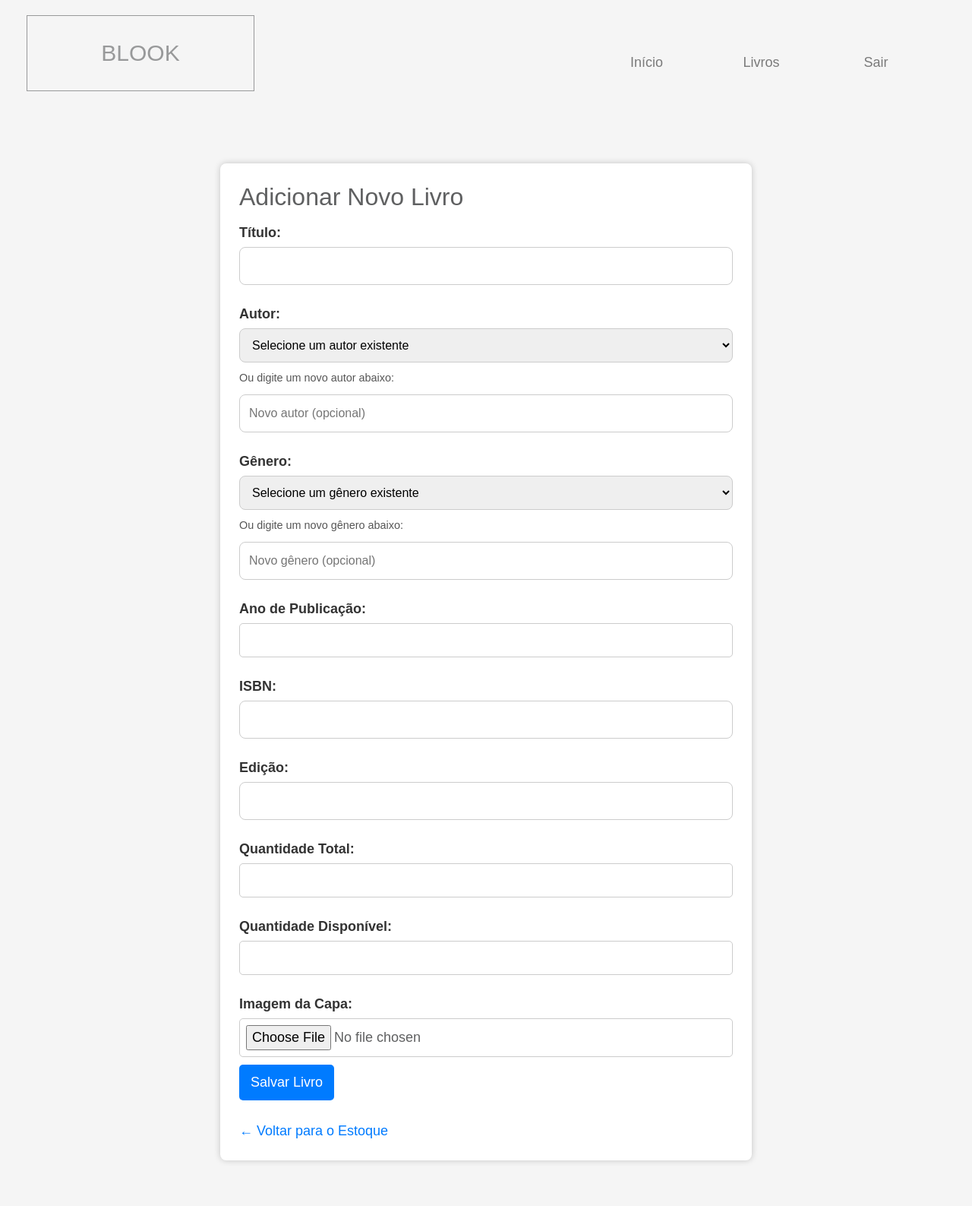
After one commit to bibliotecablook-ai/biblioteca, a PHP site: page /adicionar_livro.php in a window 1280 px wide. The commit adds this page. Shown: the whole page at 76% size. Run offline with PHP 8.4, Linux system fonts and the light colour scheme; data comes from the database, SQL or seed files in the repository; both versions use the stored data as it was after the commit.

Commit message:
Add files via upload

```diff
--- /dev/null
+++ b/adicionar_livro.php
@@ -0,0 +1,178 @@
+<?php
+include 'cabecalho_painel.php';
+
+$host = "localhost";
+$user = "root";
+$pass = "";
+$db = "biblioteca_blook";
+$conn = new mysqli($host, $user, $pass, $db);
+if ($conn->connect_error) {
+    die("Erro de conexão: " . $conn->connect_error);
+}
+
+// Busca autores e gêneros existentes
+$autores = $conn->query("SELECT id_autor, nome_autor FROM autores ORDER BY nome_autor");
+$generos = $conn->query("SELECT id_genero, nome_genero FROM generos ORDER BY nome_genero");
+
+// Se o formulário foi enviado
+if ($_SERVER['REQUEST_METHOD'] === 'POST') {
+    $titulo = $_POST['titulo'];
+    $ano = $_POST['ano_publicacao'];
+    $isbn = $_POST['isbn'];
+    $edicao = $_POST['edicao'];
+    $quant_total = $_POST['quantidade_total'];
+    $quant_disp = $_POST['quantidade_disponivel'];
+
+    // ===== AUTOR =====
+    if (!empty($_POST['novo_autor'])) {
+        $novo_autor = trim($_POST['novo_autor']);
+        // Verifica se já existe
+        $check = $conn->prepare("SELECT id_autor FROM autores WHERE nome_autor = ?");
+        $check->bind_param("s", $novo_autor);
+        $check->execute();
+        $res = $check->get_result();
+
+        if ($res->num_rows > 0) {
+            $id_autor = $res->fetch_assoc()['id_autor'];
+        } else {
+            $stmt = $conn->prepare("INSERT INTO autores (nome_autor) VALUES (?)");
+            $stmt->bind_param("s", $novo_autor);
+            $stmt->execute();
+            $id_autor = $conn->insert_id;
+        }
+    } else {
+        $id_autor = $_POST['id_autor'];
+    }
+
+    // ===== GÊNERO =====
+    if (!empty($_POST['novo_genero'])) {
+        $novo_genero = trim($_POST['novo_genero']);
+        $check = $conn->prepare("SELECT id_genero FROM generos WHERE nome_genero = ?");
+        $check->bind_param("s", $novo_genero);
+        $check->execute();
+        $res = $check->get_result();
+
+        if ($res->num_rows > 0) {
+            $id_genero = $res->fetch_assoc()['id_genero'];
+        } else {
+            $stmt = $conn->prepare("INSERT INTO generos (nome_genero) VALUES (?)");
+            $stmt->bind_param("s", $novo_genero);
+            $stmt->execute();
+            $id_genero = $conn->insert_id;
+        }
+    } else {
+        $id_genero = $_POST['id_genero'];
+    }
+
+    // ===== Upload da capa =====
+    $caminho_capa = null;
+    if (isset($_FILES['capa']) && $_FILES['capa']['error'] === UPLOAD_ERR_OK) {
+        $extensao = pathinfo($_FILES['capa']['name'], PATHINFO_EXTENSION);
+        $nome_arquivo = uniqid('capa_') . '.' . $extensao;
+        $diretorio = 'img/capas/';
+        if (!is_dir($diretorio)) mkdir($diretorio, 0777, true);
+        move_uploaded_file($_FILES['capa']['tmp_name'], $diretorio . $nome_arquivo);
+        $caminho_capa = $diretorio . $nome_arquivo;
+    }
+
+    // ===== Inserção do livro =====
+    $stmt = $conn->prepare("INSERT INTO livros (titulo, id_autor, id_genero, ano_publicacao, isbn, edicao, quantidade_total, quantidade_disponivel, capa) VALUES (?, ?, ?, ?, ?, ?, ?, ?, ?)");
+    $stmt->bind_param("siiississ", $titulo, $id_autor, $id_genero, $ano, $isbn, $edicao, $quant_total, $quant_disp, $caminho_capa);
+    $stmt->execute();
+
+    echo "<script>alert('Livro adicionado com sucesso!'); window.location='estoque.php';</script>";
+}
+?>
+
+<!DOCTYPE html>
+<html lang="pt-BR">
+<head>
+  <meta charset="UTF-8">
+  <title>Adicionar Livro</title>
+  <link rel="stylesheet" href="css/estoque.css">
+  <style>
+    .form-container {
+      max-width: 700px;
+      margin: 40px auto;
+      background: #fff;
+      padding: 25px;
+      border-radius: 8px;
+      box-shadow: 0 0 8px rgba(0,0,0,0.2);
+    }
+    input, select {
+      width: 100%;
+      padding: 8px;
+      margin-bottom: 10px;
+      border-radius: 5px;
+      border: 1px solid #ccc;
+    }
+    button {
+      background: #007bff;
+      color: #fff;
+      padding: 10px 15px;
+      border: none;
+      border-radius: 5px;
+      cursor: pointer;
+    }
+    button:hover {
+      background: #0056b3;
+    }
+    small {
+      color: #555;
+      display: block;
+      margin-bottom: 10px;
+    }
+  </style>
+</head>
+<body>
+  <div class="form-container">
+    <h2>Adicionar Novo Livro</h2>
+    <form method="POST" enctype="multipart/form-data">
+      <label>Título:</label>
+      <input type="text" name="titulo" required>
+
+      <label>Autor:</label>
+      <select name="id_autor">
+        <option value="">Selecione um autor existente</option>
+        <?php while ($a = $autores->fetch_assoc()): ?>
+          <option value="<?= $a['id_autor'] ?>"><?= htmlspecialchars($a['nome_autor']) ?></option>
+        <?php endwhile; ?>
+      </select>
+      <small>Ou digite um novo autor abaixo:</small>
+      <input type="text" name="novo_autor" placeholder="Novo autor (opcional)">
+
+      <label>Gênero:</label>
+      <select name="id_genero">
+        <option value="">Selecione um gênero existente</option>
+        <?php while ($g = $generos->fetch_assoc()): ?>
+          <option value="<?= $g['id_genero'] ?>"><?= htmlspecialchars($g['nome_genero']) ?></option>
+        <?php endwhile; ?>
+      </select>
+      <small>Ou digite um novo gênero abaixo:</small>
+      <input type="text" name="novo_genero" placeholder="Novo gênero (opcional)">
+
+      <label>Ano de Publicação:</label>
+      <input type="number" name="ano_publicacao" min="1000" max="2100">
+
+      <label>ISBN:</label>
+      <input type="text" name="isbn">
+
+      <label>Edição:</label>
+      <input type="text" name="edicao">
+
+      <label>Quantidade Total:</label>
+      <input type="number" name="quantidade_total" min="1" required>
+
+      <label>Quantidade Disponível:</label>
+      <input type="number" name="quantidade_disponivel" min="0" required>
+
+      <label>Imagem da Capa:</label>
+      <input type="file" name="capa" accept="image/*">
+
+      <button type="submit">Salvar Livro</button>
+    </form>
+    <br>
+    <a href="estoque.php">← Voltar para o Estoque</a>
+  </div>
+</body>
+</html>
```
Also changed, not shown: biblioteca.sql (+69 -24 lines), config.php (+89 -24 lines), dashboard.php (+52 -43 lines), estoque.php (+16 -7 lines).
